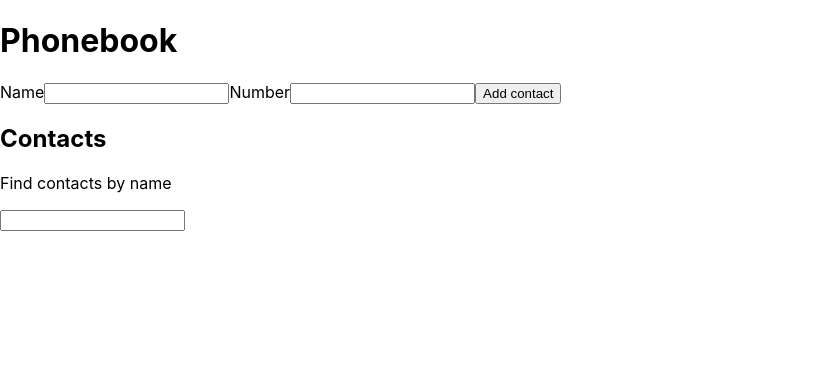
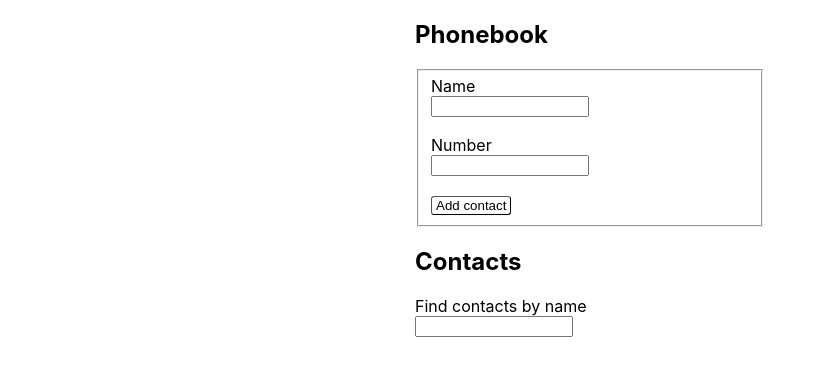
Before and after one commit to EugeneBashorin/02_phonebook_state_forms_react, a React (Create React App) app: page / in a window 1280 px wide. Shown: the top 376 px of the page, without its empty margins (0-826 px from the left). Built offline with nearby package versions, Linux system fonts and the light colour scheme.

Commit message:
added proptypes and styles

```diff
--- a/package.json
+++ b/package.json
@@ -4,6 +4,8 @@
   "private": true,
   "homepage": "https://goitacademy.github.io/react-homework-template/",
   "dependencies": {
+    "@emotion/react": "^11.10.5",
+    "@emotion/styled": "^11.10.5",
     "@testing-library/jest-dom": "^5.16.3",
     "@testing-library/react": "^12.1.4",
     "@testing-library/user-event": "^13.5.0",
@@ -38,5 +40,8 @@
       "last 1 firefox version",
       "last 1 safari version"
     ]
+  },
+  "devDependencies": {
+    "prop-types": "^15.8.1"
   }
 }
--- a/src/components/App.jsx
+++ b/src/components/App.jsx
@@ -1,8 +1,10 @@
 import { Component } from "react";
+import PropTypes from "prop-types";
 import { ContactForm  } from "./ContactForm/ContactForm.jsx";
 import { ContactList } from "./ContactList/ContactList";
 import { FilterComponent } from "./FilterComponent/FilterComponent";
 import { nanoid } from 'nanoid';
+import {SectionBlock} from "./App.styled.jsx"
 
 const INITIAL_STATE = {
   contacts: [],
@@ -10,7 +12,7 @@ const INITIAL_STATE = {
 }
 
 export class App extends Component {
-  state = { ...INITIAL_STATE}
+  state = {...INITIAL_STATE}
 
   formSubmitHandler = data =>{
     if(!this.state.contacts.find(contact => contact.name.toLowerCase() === data.name.toLowerCase())){
@@ -43,12 +45,22 @@ export class App extends Component {
     const filteredData = this.state.contacts.filter(contact => contact.name.toLowerCase().includes(normalizeFilter));
     return (
       <>
+        <SectionBlock>
         <h1>Phonebook</h1>
         <ContactForm onSubmit={this.formSubmitHandler}/>
+        </SectionBlock>
+        <SectionBlock>
         <h2>Contacts</h2>
         <FilterComponent value={this.state.filter} onChange={this.changeFilter}/>
         <ContactList nameList={filteredData} onDeleteContact={this.deleteContact}/>
+        </SectionBlock>
       </>
     )
   }
 };
+
+App.propTypes = {
+  contacts: PropTypes.array,
+  filter: PropTypes.string,
+  state: PropTypes.object,
+}
--- /dev/null
+++ b/src/components/App.styled.jsx
@@ -0,0 +1,6 @@
+import styled from "@emotion/styled";
+
+export const SectionBlock = styled.section`
+    width: 450px;
+    margin: 0 auto;
+`
--- a/src/components/ContactForm/ContactForm.jsx
+++ b/src/components/ContactForm/ContactForm.jsx
@@ -1,4 +1,6 @@
+import PropTypes from 'prop-types';
 import React, {Component} from "react";
+import {LabelEl, Form, InputEl, Button} from "./ContactForm.styled.jsx"
 
 export class ContactForm extends Component {
     state = {
@@ -23,10 +25,11 @@ export class ContactForm extends Component {
     render(){
         return(
             <>
-                <form onSubmit={this.handleSubmit}>
-                    <label>
+                <Form onSubmit={this.handleSubmit}>
+                    <fieldset>
+                        <LabelEl>
                             Name
-                        <input
+                            <InputEl
                             type="text"
                             name="name"
                             value={this.state.name}
@@ -35,10 +38,10 @@ export class ContactForm extends Component {
                             title="Name may contain only letters, apostrophe, dash and spaces. For example Adrian, Jacob Mercer, Charles de Batz de Castelmore d'Artagnan"
                             required
                             />
-                    </label>
-                    <label>
+                        </LabelEl>
+                        <LabelEl>
                             Number
-                        <input
+                            <InputEl
                                 type="tel"
                                 name="number"
                                 value={this.state.number}
@@ -47,10 +50,17 @@ export class ContactForm extends Component {
                                 title="Phone number must be digits and can contain spaces, dashes, parentheses and can start with +"
                                 required
                                 />
-                    </label>
-                    <button type="submit">Add contact</button>
-                </form>
+                        </LabelEl>
+                        <Button type="submit">Add contact</Button>
+                    </fieldset>
+                </Form>
             </>
         )
     }
 }
+
+ContactForm.propTypes = {
+    name: PropTypes.string,
+    number: PropTypes.number,
+    state: PropTypes.object,
+}
--- /dev/null
+++ b/src/components/ContactForm/ContactForm.styled.jsx
@@ -0,0 +1,22 @@
+import styled from "@emotion/styled";
+
+export const Form = styled.form`
+    width: 350px;
+`
+
+export const LabelEl = styled.label`
+    display: flex;
+    flex-direction: column;
+    margin-bottom: 18px;
+`
+
+export const InputEl = styled.input`
+    width: 150px;
+`
+
+export const Button = styled.button`
+    background-color: white;
+    border-width: 1px;
+    border-radius: 3px;
+    padding: 1px 4px;
+`
--- a/src/components/ContactList/ContactList.jsx
+++ b/src/components/ContactList/ContactList.jsx
@@ -1,11 +1,18 @@
+import PropTypes from 'prop-types';
 import React from "react";
+import {ListElement, ListItem, Button} from "./ContactList.styled.jsx"
 
 export const ContactList = ({nameList, onDeleteContact}) => {
     return (
-        <ul>
+        <ListElement>
             {nameList.map( contact => (
-                <li key={contact.id}>{contact.name}: {contact.number} <button type="button" onClick={()=> onDeleteContact(contact.id)}>Delete</button></li>
+                <ListItem key={contact.id}>{contact.name}: {contact.number} <Button type="button" onClick={()=> onDeleteContact(contact.id)}>Delete</Button></ListItem>
             ))}
-        </ul>
+        </ListElement>
     )
 }
+ContactList.propTypes = {
+    key: PropTypes.string,
+    name: PropTypes.string,
+    number: PropTypes.number,
+}
--- /dev/null
+++ b/src/components/ContactList/ContactList.styled.jsx
@@ -0,0 +1,20 @@
+import styled from "@emotion/styled";
+
+export const ListElement = styled.ul`
+    width: 350px;
+    font-size: 20px;
+    padding: 0;
+`
+export const ListItem = styled.li`
+    display: flex;
+    justify-content: space-between;
+    list-style-type: disc;
+    margin-bottom: 15px;
+`
+
+export const Button = styled.button`
+    background-color: white;
+    border-width: 1px;
+    border-radius: 3px;
+    padding: 1px 4px;
+`
--- a/src/components/FilterComponent/FilterComponent.jsx
+++ b/src/components/FilterComponent/FilterComponent.jsx
@@ -1,10 +1,12 @@
+import PropTypes from 'prop-types';
 import React from "react";
+import { LabelEl, InputEl } from './FilterComponent.styled';
 
 export const FilterComponent = ({value, onChange}) => {
     return(
-        <label>
-            <p>Find contacts by name</p>
-            <input
+        <LabelEl>
+            Find contacts by name
+            <InputEl
             type="text"
             name="filter"
             value={value}
@@ -13,6 +15,10 @@ export const FilterComponent = ({value, onChange}) => {
             title="Name may contain only letters, apostrophe, dash and spaces. For example Adrian, Jacob Mercer, Charles de Batz de Castelmore d'Artagnan"
             required
             />
-        </label>
+        </LabelEl>
     )
 }
+
+FilterComponent.propTypes = {
+    value: PropTypes.string,
+}
--- /dev/null
+++ b/src/components/FilterComponent/FilterComponent.styled.jsx
@@ -0,0 +1,11 @@
+import styled from "@emotion/styled";
+
+export const InputEl = styled.input`
+    width: 150px;
+`
+
+export const LabelEl = styled.label`
+    display: flex;
+    flex-direction: column;
+    margin-bottom: 18px;
+`
```
Also changed, not shown: 1 other file (tests, documents, lock files or other folders). Lines whose indentation alone changed are shown as unchanged.
